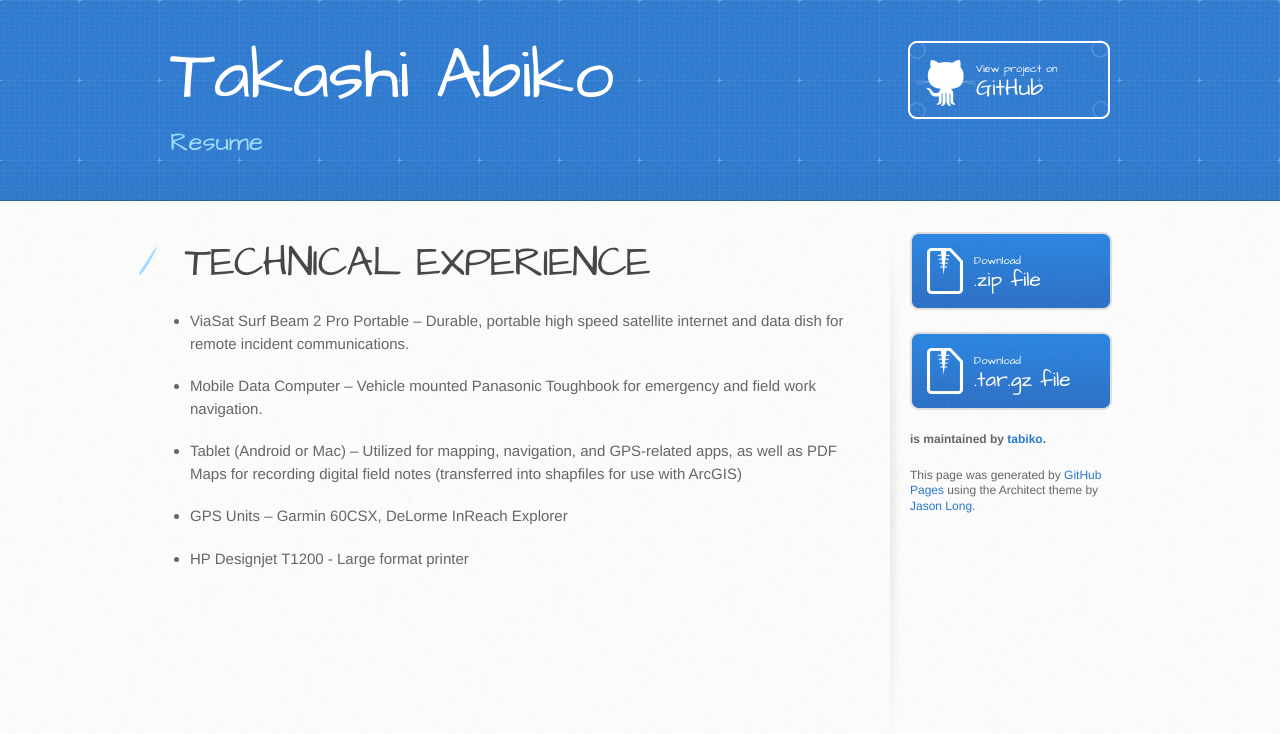
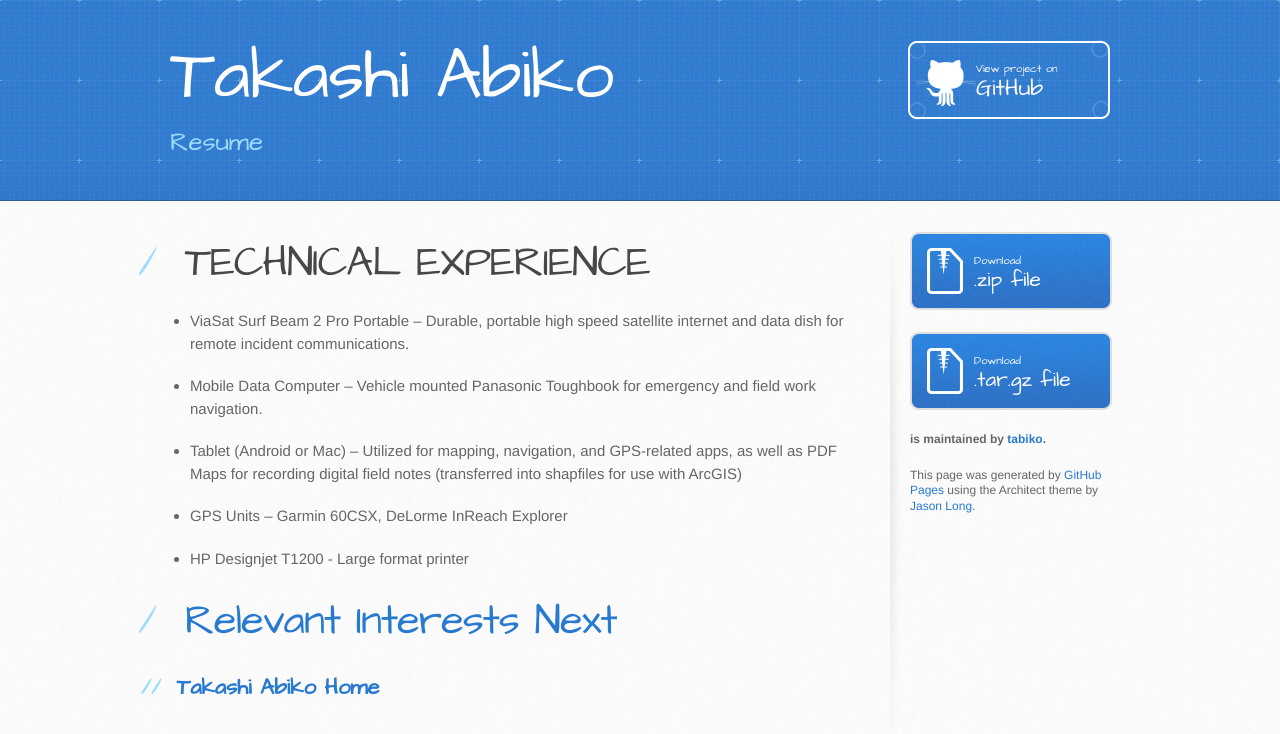
Before and after one commit to tabiko/Technical-Experience, a plain HTML site: page index.html in a window 1280 px wide. Drawn offline with Linux system fonts and the light colour scheme.

```diff
--- a/index.html
+++ b/index.html
@@ -38,6 +38,14 @@
 <li><p>GPS Units – Garmin 60CSX, DeLorme InReach Explorer</p></li>
 <li><p>HP Designjet T1200  - Large format printer</p></li>
 </ul>
+
+<h1>
+<a id="relevant-interests-next" class="anchor" href="#relevant-interests-next" aria-hidden="true"><span class="octicon octicon-link"></span></a><a href="http://tabiko.github.io/Relevant-Interests/">Relevant Interests Next</a>
+</h1>
+
+<h2>
+<a id="takashi-abiko-home" class="anchor" href="#takashi-abiko-home" aria-hidden="true"><span class="octicon octicon-link"></span></a><a href="http://tabiko.github.io/">Takashi Abiko Home</a>
+</h2>
         </section>
 
         <aside id="sidebar">
--- a/params.json
+++ b/params.json
@@ -1 +1 @@
-{"name":"Takashi Abiko","tagline":"Resume","body":"# TECHNICAL EXPERIENCE\r\n* ViaSat Surf Beam 2 Pro Portable – Durable, portable high speed satellite internet and data dish for remote incident communications.\r\n \r\n* Mobile Data Computer – Vehicle mounted Panasonic Toughbook for emergency and field work navigation.\r\n\r\n* Tablet (Android or Mac) – Utilized for mapping, navigation, and GPS-related apps, as well as PDF Maps for recording digital field notes (transferred into shapfiles for use with ArcGIS)\r\n\r\n* GPS Units – Garmin 60CSX, DeLorme InReach Explorer\r\n\r\n* HP Designjet T1200  - Large format printer\r\n","google":"","note":"Don't delete this file! It's used internally to help with page regeneration."}
+{"name":"Takashi Abiko","tagline":"Resume","body":"# TECHNICAL EXPERIENCE\r\n* ViaSat Surf Beam 2 Pro Portable – Durable, portable high speed satellite internet and data dish for remote incident communications.\r\n \r\n* Mobile Data Computer – Vehicle mounted Panasonic Toughbook for emergency and field work navigation.\r\n\r\n* Tablet (Android or Mac) – Utilized for mapping, navigation, and GPS-related apps, as well as PDF Maps for recording digital field notes (transferred into shapfiles for use with ArcGIS)\r\n\r\n* GPS Units – Garmin 60CSX, DeLorme InReach Explorer\r\n\r\n* HP Designjet T1200  - Large format printer\r\n\r\n#[Relevant Interests Next](http://tabiko.github.io/Relevant-Interests/)\r\n##[Takashi Abiko Home](http://tabiko.github.io/)\r\n","google":"","note":"Don't delete this file! It's used internally to help with page regeneration."}
```
